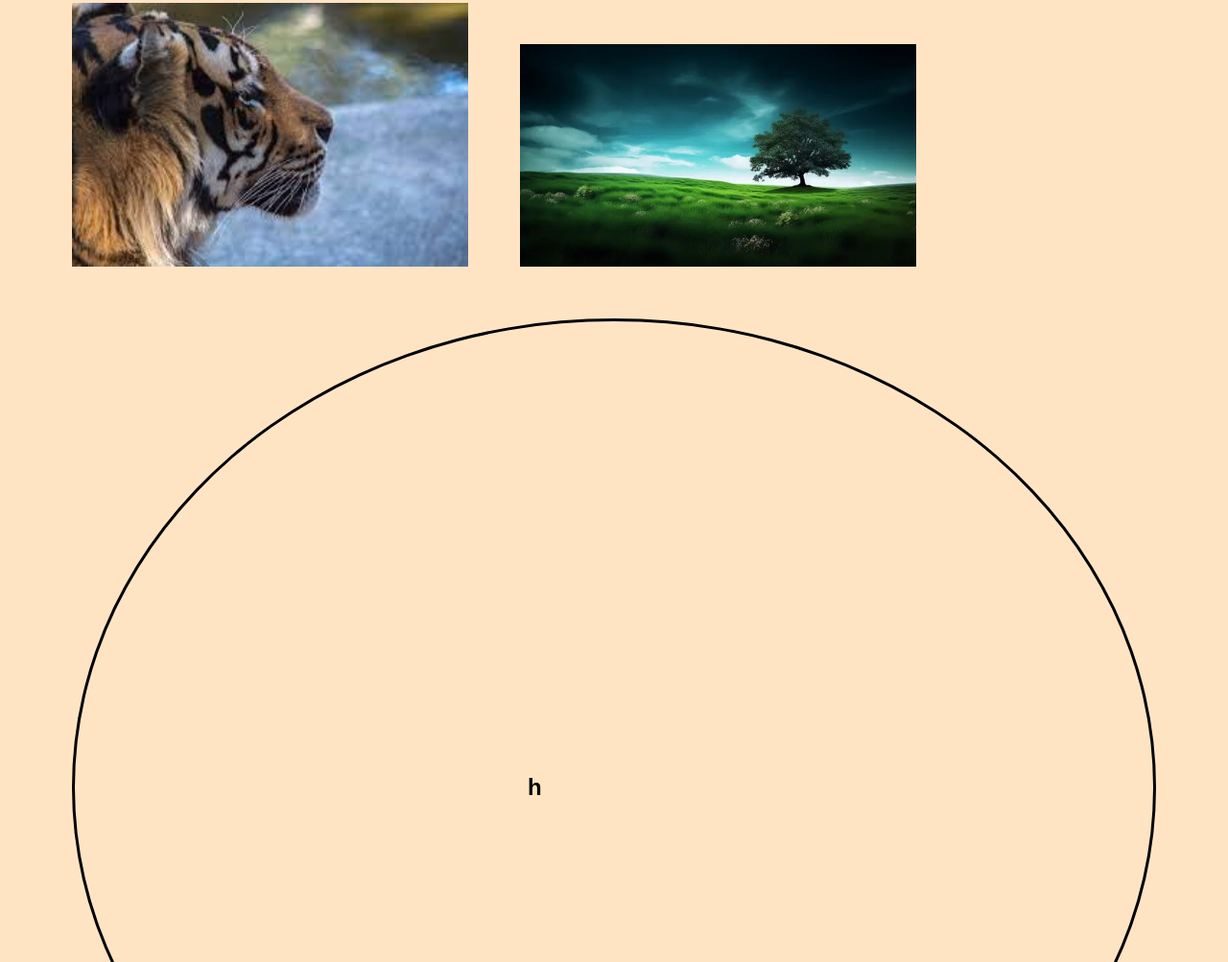
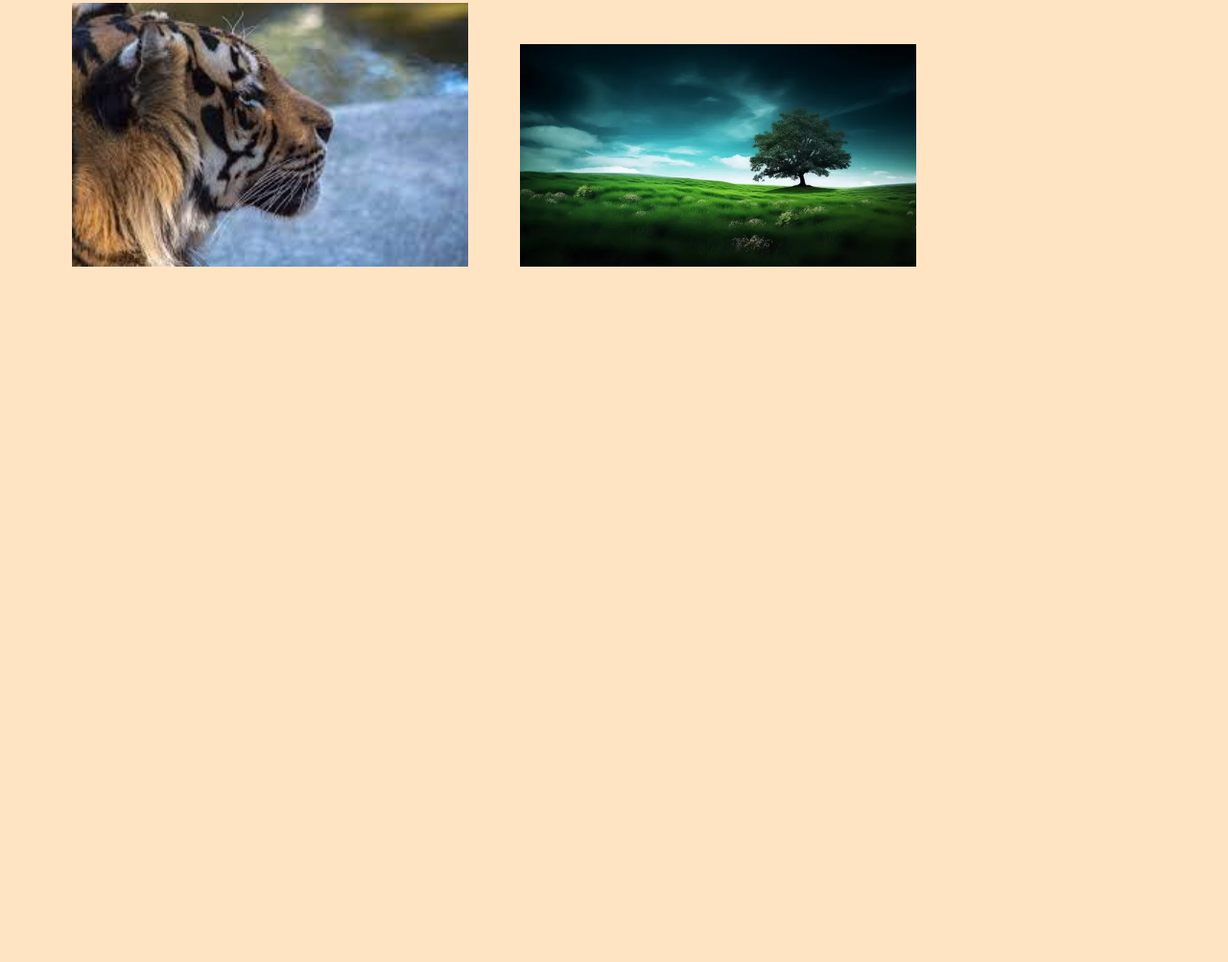
Before and after one commit to Brayan-Mamani/clase3, a plain HTML site: page index.html in a window 1280 px wide. Shown: the part 557-1560 px from the top of the page at 96% size. After the commit the page ends 914 px from the top, so only its background shows below. Drawn offline with Linux system fonts and the light colour scheme.

Commit message:
Update index.html

```diff
--- a/index.html
+++ b/index.html
@@ -15,6 +15,5 @@
     <p>Lorem ipsum dolor sit amet, consectetur adipisicing elit. Ab tenetur mollitia velit fugiat ducimus dignissimos quo placeat ipsum repellat. Eligendi harum repellendus asperiores pariatur in accusantium temporibus minus doloremque. Ipsam?</p>
     <img src="img/1.jpg" alt="">
     <img src="img/2.jpg" alt="">
-    <h2>h</h2>
 </body>
 </html>
```
